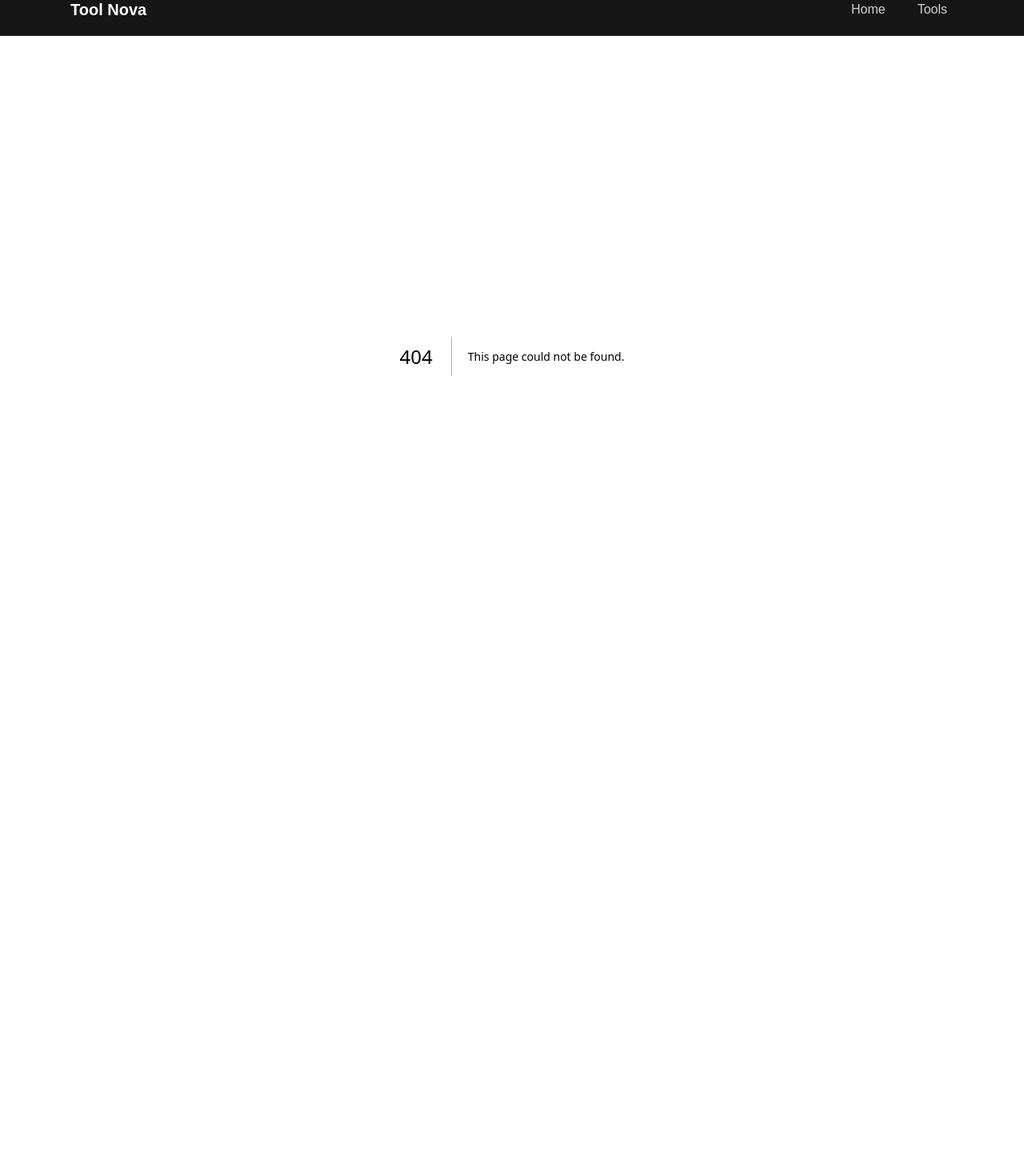
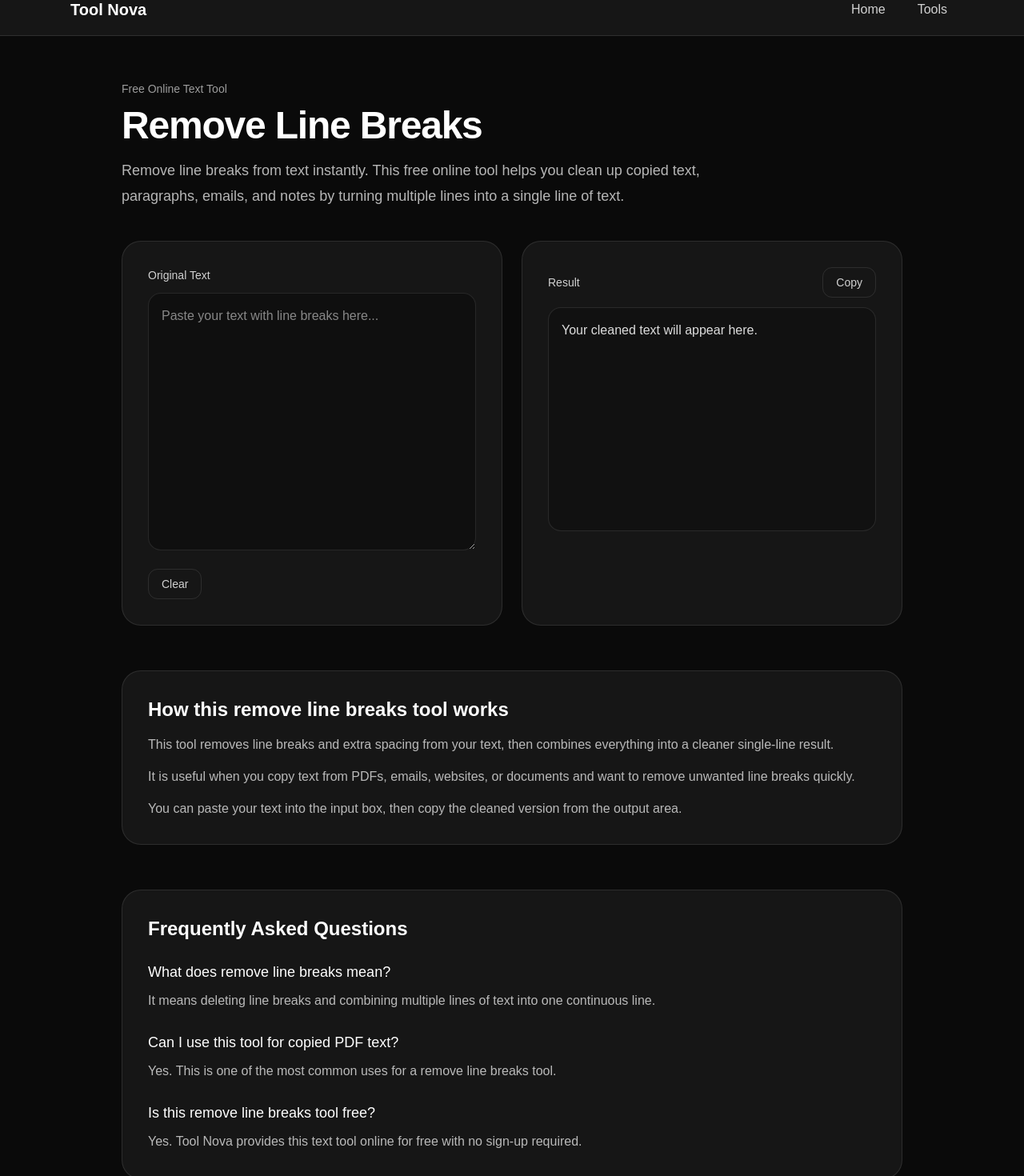
Before and after one commit to spacekjk/tool-nova-site, a Next.js app: page /remove-line-breaks in a window 1280 px wide. Before the commit this address had no page. Shown: the part 20-1490 px from the top of the page at 80% size. Before the commit the page ends 865 px from the top, so only its background shows below. Built offline with nearby package versions, Linux system fonts and the light colour scheme.

Commit message:
add remove line breaks tool

```diff
--- a/app/components.tsx
+++ b/app/components.tsx
@@ -18,6 +18,7 @@ const tools = [
   { href: "/number-to-words", label: "Number to Words" },
   { href: "/loan-calculator", label: "Loan Calculator" },
   { href: "/days-between-dates", label: "Days Between Dates" },
+  { href: "/remove-line-breaks", label: "Remove Line Breaks" },
 ];
 
 export function Navbar() {
--- a/app/page.tsx
+++ b/app/page.tsx
@@ -70,6 +70,11 @@ const tools = [
     title: "Days Between Dates",
     href: "/days-between-dates",
     description: "Calculate the number of days between two dates instantly.",
+  },
+  {
+    title: "Remove Line Breaks",
+    href: "/remove-line-breaks",
+    description: "Remove line breaks and clean up copied text instantly.",
   }
 
 ];
--- /dev/null
+++ b/app/remove-line-breaks/page.tsx
@@ -0,0 +1,145 @@
+"use client";
+
+import { useMemo, useState } from "react";
+
+export default function RemoveLineBreaksPage() {
+  const [text, setText] = useState("");
+
+  const cleanedText = useMemo(() => {
+    if (!text) return "";
+    return text.replace(/\r?\n+/g, " ").replace(/\s+/g, " ").trim();
+  }, [text]);
+
+  const handleCopy = async () => {
+    if (!cleanedText) return;
+    await navigator.clipboard.writeText(cleanedText);
+  };
+
+  const handleClear = () => {
+    setText("");
+  };
+
+  return (
+    <main className="min-h-screen bg-neutral-950 text-white">
+      <section className="mx-auto max-w-5xl px-6 py-14">
+        <div className="max-w-3xl">
+          <p className="mb-3 text-sm text-white/60">Free Online Text Tool</p>
+          <h1 className="text-4xl font-bold tracking-tight sm:text-5xl">
+            Remove Line Breaks
+          </h1>
+          <p className="mt-4 text-lg leading-8 text-white/70">
+            Remove line breaks from text instantly. This free online tool helps
+            you clean up copied text, paragraphs, emails, and notes by turning
+            multiple lines into a single line of text.
+          </p>
+        </div>
+
+        <div className="mt-10 grid gap-6 lg:grid-cols-2">
+          <div className="rounded-3xl border border-white/10 bg-white/5 p-6 sm:p-8">
+            <label className="mb-3 block text-sm font-medium text-white/80">
+              Original Text
+            </label>
+
+            <textarea
+              rows={12}
+              value={text}
+              onChange={(e) => setText(e.target.value)}
+              placeholder="Paste your text with line breaks here..."
+              className="w-full rounded-2xl border border-white/10 bg-black/30 px-4 py-4 text-white outline-none focus:border-white/25"
+            />
+
+            <div className="mt-4 flex flex-wrap gap-3">
+              <button
+                onClick={handleClear}
+                className="rounded-xl border border-white/10 px-4 py-2 text-sm text-white/80 hover:bg-white/5"
+              >
+                Clear
+              </button>
+            </div>
+          </div>
+
+          <div className="rounded-3xl border border-white/10 bg-white/5 p-6 sm:p-8">
+            <div className="flex items-center justify-between gap-4">
+              <label className="block text-sm font-medium text-white/80">
+                Result
+              </label>
+
+              <button
+                onClick={handleCopy}
+                className="rounded-xl border border-white/10 px-4 py-2 text-sm text-white/80 hover:bg-white/5"
+              >
+                Copy
+              </button>
+            </div>
+
+            <div className="mt-3 min-h-[280px] rounded-2xl border border-white/10 bg-black/20 p-4">
+              <p className="whitespace-pre-wrap break-words text-white/85">
+                {cleanedText || "Your cleaned text will appear here."}
+              </p>
+            </div>
+          </div>
+        </div>
+      </section>
+
+      <section className="mx-auto max-w-5xl px-6 pb-14">
+        <div className="rounded-3xl border border-white/10 bg-white/5 p-6 sm:p-8">
+          <h2 className="text-2xl font-semibold">
+            How this remove line breaks tool works
+          </h2>
+          <div className="mt-4 space-y-4 text-white/70">
+            <p>
+              This tool removes line breaks and extra spacing from your text,
+              then combines everything into a cleaner single-line result.
+            </p>
+            <p>
+              It is useful when you copy text from PDFs, emails, websites, or
+              documents and want to remove unwanted line breaks quickly.
+            </p>
+            <p>
+              You can paste your text into the input box, then copy the cleaned
+              version from the output area.
+            </p>
+          </div>
+        </div>
+      </section>
+
+      <section className="mx-auto max-w-5xl px-6 pb-16">
+        <div className="rounded-3xl border border-white/10 bg-white/5 p-6 sm:p-8">
+          <h2 className="text-2xl font-semibold">Frequently Asked Questions</h2>
+
+          <div className="mt-6 space-y-6">
+            <div>
+              <h3 className="text-lg font-medium">
+                What does remove line breaks mean?
+              </h3>
+              <p className="mt-2 leading-7 text-white/70">
+                It means deleting line breaks and combining multiple lines of
+                text into one continuous line.
+              </p>
+            </div>
+
+            <div>
+              <h3 className="text-lg font-medium">
+                Can I use this tool for copied PDF text?
+              </h3>
+              <p className="mt-2 leading-7 text-white/70">
+                Yes. This is one of the most common uses for a remove line
+                breaks tool.
+              </p>
+            </div>
+
+            <div>
+              <h3 className="text-lg font-medium">
+                Is this remove line breaks tool free?
+              </h3>
+              <p className="mt-2 leading-7 text-white/70">
+                Yes. Tool Nova provides this text tool online for free with no
+                sign-up required.
+              </p>
+            </div>
+          </div>
+        </div>
+      </section>
+    </main>
+  );
+}
--- a/app/sitemap.ts
+++ b/app/sitemap.ts
@@ -19,6 +19,7 @@ export default function sitemap(): MetadataRoute.Sitemap {
     "/number-to-words",
     "/loan-calculator",
     "/days-between-dates",
+    "/remove-line-breaks",
   ];
 
   return routes.map((route) => ({
```
